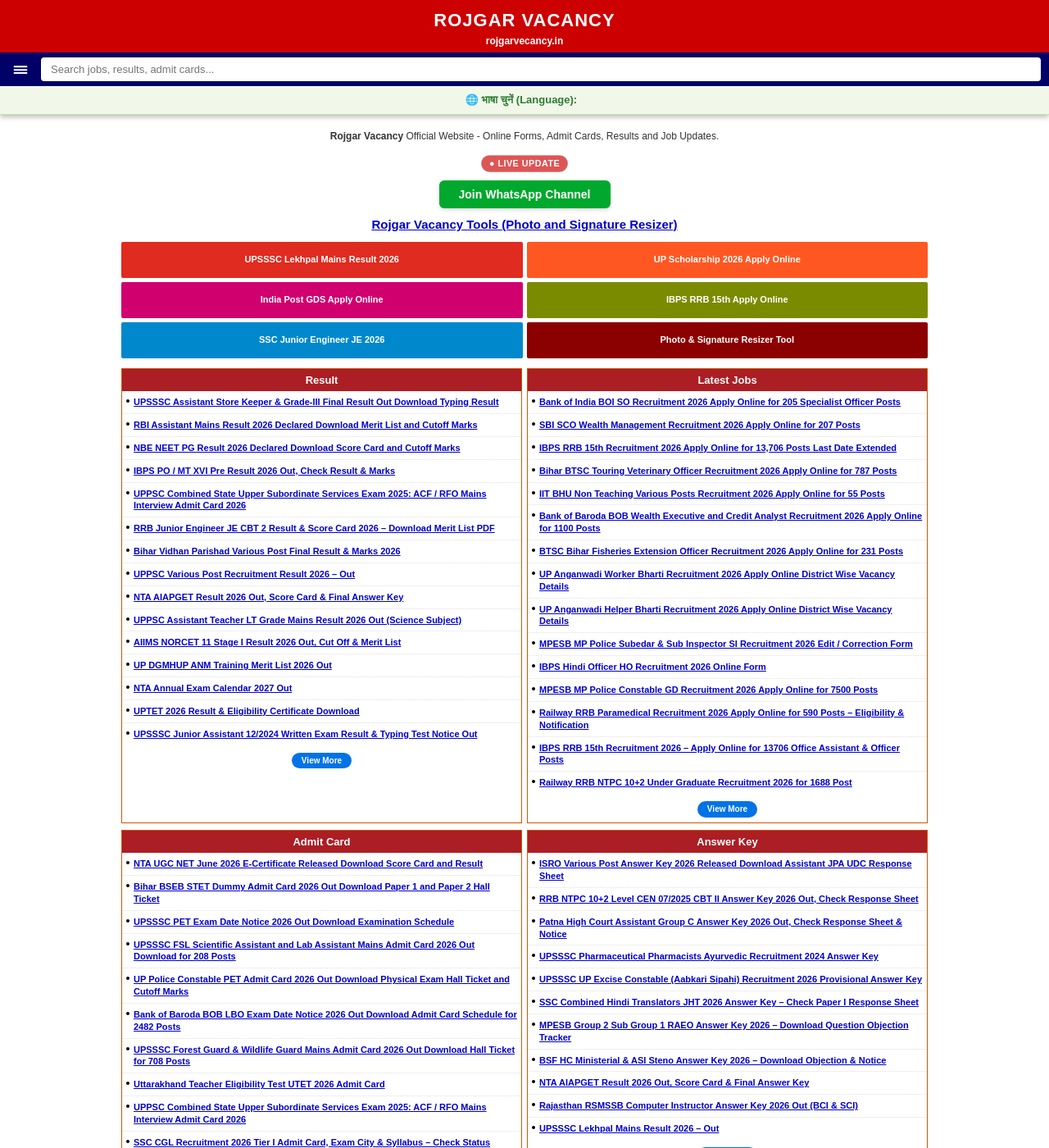
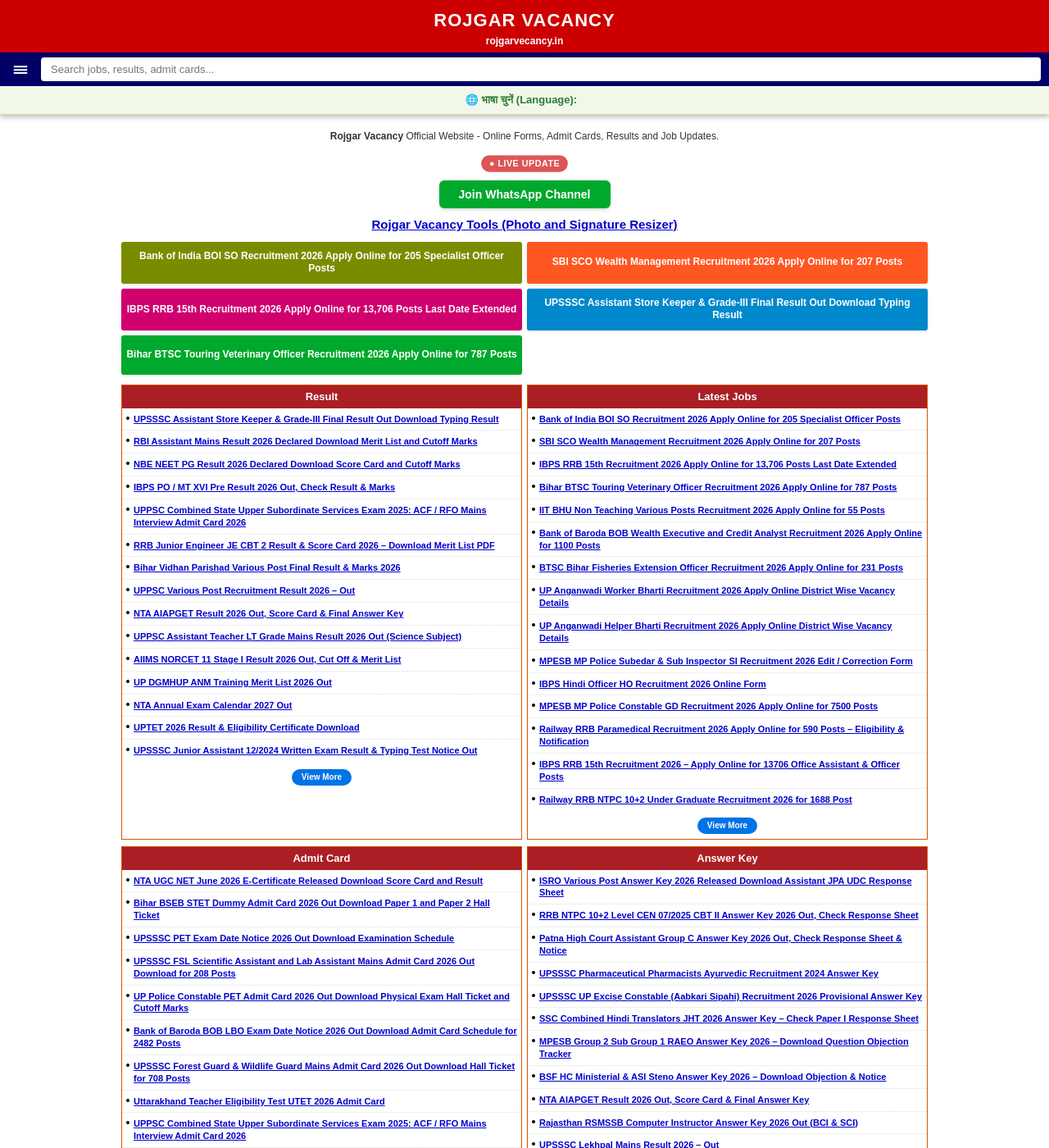
Before and after one commit to Rojgarvacancy/Rojgar-vacancy-, a Jekyll site: the page built from index.html, in a window 1280 px wide and 1400 px high. Shown: the whole window at 82% size. Built offline with Jekyll 4.4.1, drawn with Linux system fonts in a browser that asks for light colours.

Commit message:
Update index.html

```diff
--- a/index.html
+++ b/index.html
@@ -37,10 +37,8 @@ layout: default
 
   .sr-tools-link { display: block; color: #0000cc; font-size: 15px; font-weight: bold; text-decoration: underline; margin-bottom: 10px; text-align: center; }
 
-  .colorful-grid { display: grid; grid-template-columns: repeat(2, 1fr); gap: 5px; margin-bottom: 12px; }
-  .color-card { padding: 8px 4px; color: #ffffff !important; font-weight: bold; font-size: 11px; line-height: 1.25; text-align: center; border-radius: 2px; display: flex; align-items: center; justify-content: center; min-height: 44px; text-decoration: none; }
-  .box-c1 { background: #e02b20; } .box-c2 { background: #ff5722; } .box-c3 { background: #d0006f; }
-  .box-c4 { background: #7b8b00; } .box-c5 { background: #0088cc; } .box-c6 { background: #8b0000; }
+  .colorful-grid { display: grid; grid-template-columns: repeat(2, 1fr); gap: 6px; margin-bottom: 12px; }
+  .color-card { padding: 10px 6px; color: #ffffff !important; font-weight: bold; font-size: 12px; line-height: 1.3; text-align: center; border-radius: 3px; display: flex; align-items: center; justify-content: center; min-height: 48px; text-decoration: none; box-shadow: 0 1px 3px rgba(0,0,0,0.12); }
 
   .table-row {
     display: flex !important;
@@ -103,14 +101,54 @@ layout: default
 
 <a class="sr-tools-link" href="https://photoresizer.store" target="_blank">Rojgar Vacancy Tools (Photo and Signature Resizer)</a>
 
-<div class="colorful-grid">
-  <a class="color-card box-c1" href="#results">UPSSSC Lekhpal Mains Result 2026</a>
-  <a class="color-card box-c2" href="https://scholarship.up.gov.in" target="_blank">UP Scholarship 2026 Apply Online</a>
-  <a class="color-card box-c3" href="https://indiapostgdsonline.gov.in" target="_blank">India Post GDS Apply Online</a>
-  <a class="color-card box-c4" href="https://ibps.in" target="_blank">IBPS RRB 15th Apply Online</a>
-  <a class="color-card box-c5" href="https://ssc.gov.in" target="_blank">SSC Junior Engineer JE 2026</a>
-  <a class="color-card box-c6" href="https://photoresizer.store" target="_blank">Photo &amp; Signature Resizer Tool</a>
+<!-- DYNAMIC 5-BOX AUTO-EXPIRING COLOR GRID -->
+<div class="colorful-grid" id="featured-color-grid">
+  <!-- JavaScript dynamically populates 5 non-expired posts here -->
 </div>
+
+<script>
+  (function() {
+    var rawPosts = [
+      {% for post in site.posts %}
+      {
+        title: {{ post.title | jsonify }},
+        url: {{ post.url | relative_url | jsonify }},
+        lastDate: {{ post.last_date | default: '2099-12-31' | jsonify }}
+      }{% unless forloop.last %},{% endunless %}
+      {% endfor %}
+    ];
+
+    // Colors matching the original layout boxes
+    var palette = [
+      "#7b8b00", // Olive / Greenish Mustard
+      "#ff5722", // Vibrant Orange
+      "#d0006f", // Magenta / Deep Pink
+      "#0088cc", // Sky Blue
+      "#00a82d"  // Forest Green
+    ];
+
+    var today = new Date().toISOString().split('T')[0];
+
+    // Filter out posts whose last date has expired
+    var activeList = rawPosts.filter(function(item) {
+      return item.lastDate >= today;
+    });
+
+    // Take up to 5 valid posts
+    var targetPosts = activeList.slice(0, 5);
+    var grid = document.getElementById("featured-color-grid");
+
+    if (grid && targetPosts.length > 0) {
+      var output = "";
+      for (var i = 0; i < targetPosts.length; i++) {
+        var p = targetPosts[i];
+        var bg = palette[i % palette.length];
+        output += '<a class="color-card" href="' + p.url + '" style="background-color: ' + bg + ';">' + p.title + '</a>';
+      }
+      grid.innerHTML = output;
+    }
+  })();
+</script>
 
 <!-- ROW 1: Result | Latest Jobs -->
 <div class="table-row">
```
